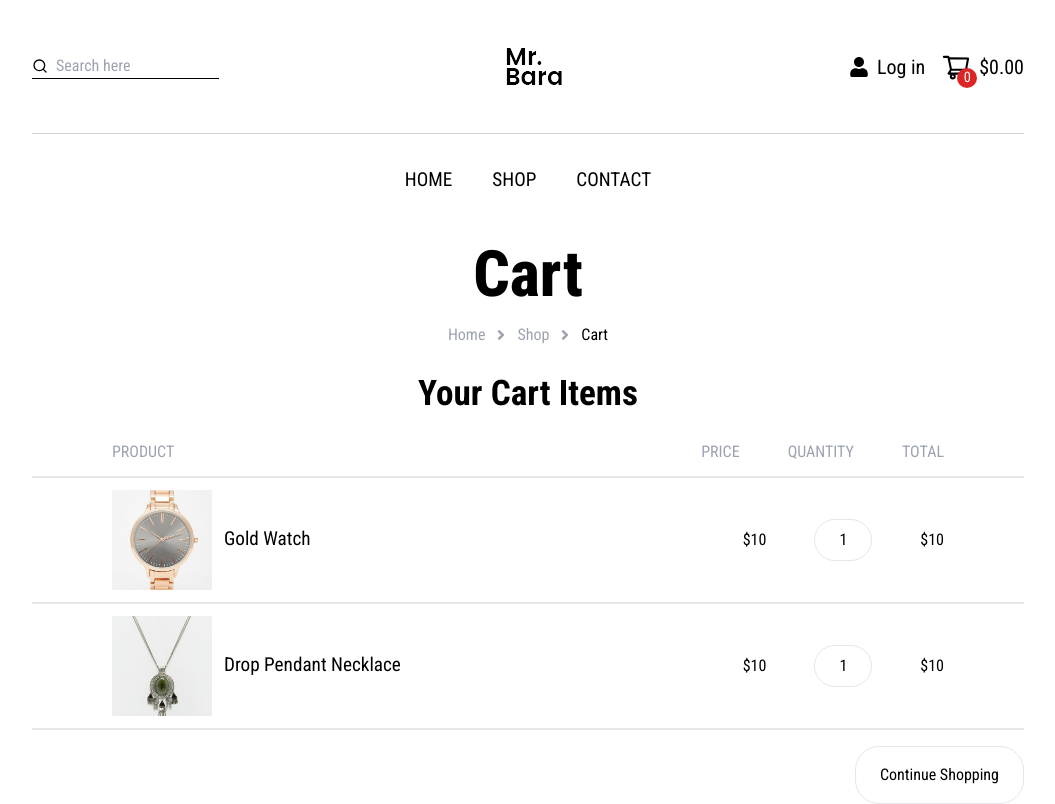
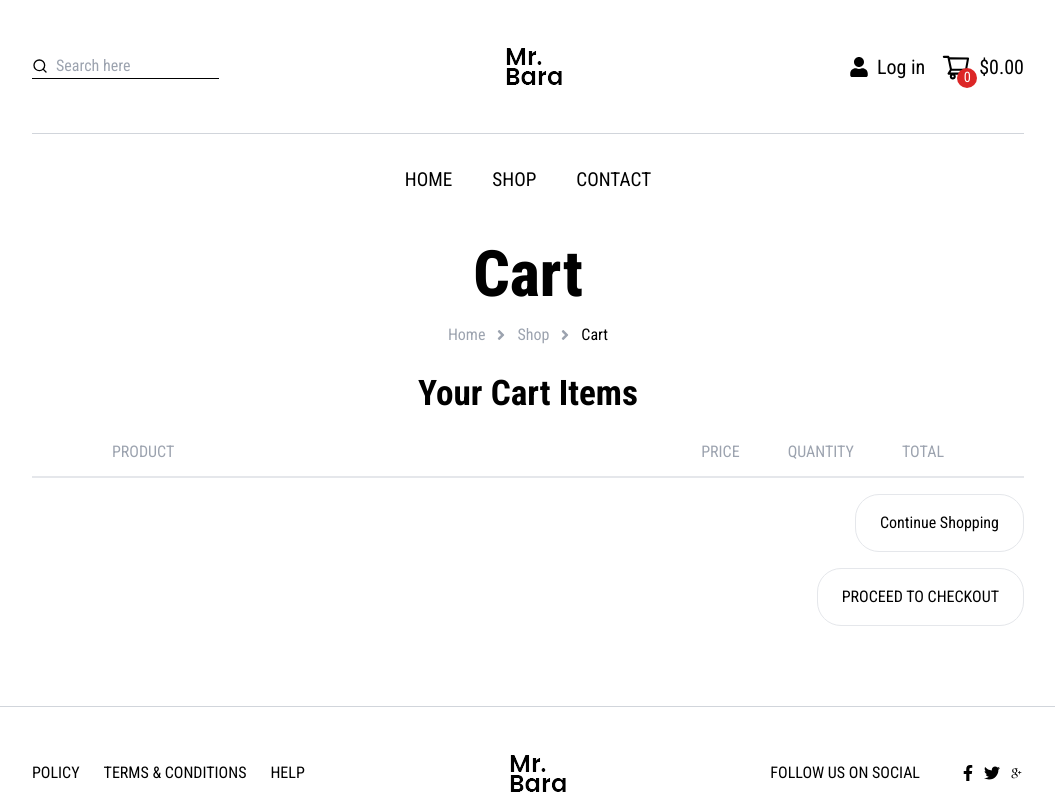
Before and after one commit to ojogoddy/EcommerceInt, a React (Vite) app: page /cart in a window 1280 px wide. Shown: the top 804 px of the page, without its empty margins (112-1167 px from the left). Built offline with nearby package versions, Linux system fonts and the light colour scheme.

Commit message:
done with the add to cart funtionality

```diff
--- a/src/Global/ReduxState.tsx
+++ b/src/Global/ReduxState.tsx
@@ -12,7 +12,7 @@ export interface cartData {
 id:number,
 name : string,
 image: string,
-price : string
+price : number
 cartQuantity: number;
 }
 
--- a/src/component/pages/Cart.tsx
+++ b/src/component/pages/Cart.tsx
@@ -1,29 +1,12 @@
 import {Link} from "react-router-dom"
 import { FaAngleRight } from "react-icons/fa";
-import a from "../../assets/a.jpeg"
-import b from "../../assets/b.jpeg"
+import { useAppSelector } from "../../Global/Store";
 
 const Cart = () => {
 
-  const cartList:any = [
-    {
-      id: 1,
-      product: a,
-      name: "Gold Watch",
-      price: "$10",
-      quantity: "1",
-      total: "$10",
-    },
-    {
-      id: 2,
-      product: b,
-      name: "Drop Pendant Necklace",
-      price: "$10",
-      quantity: "1",
-      total: "$10",
-    },
-  ]
 
+
+  const readCart = useAppSelector((state) => state.cart)
 
   return (
     <div className="px-[9rem] sm:px-[3rem] ">
@@ -61,19 +44,19 @@ const Cart = () => {
         </div>
       </div>
       <div className="">
-        {cartList?.map((prop:any)=>(
+        {readCart?.map((prop)=>(
           <div className="" key={prop.id}>
 <div className="flex items-center sm:items-start justify-between px-[5rem]  border-b-2 py-3 sm:px-0">
         <div className=" text-[1.2rem] sm:text-[1rem] flex items-center sm:flex-col gap-x-3 sm:items-start">
           <div className=" w-[100px] h-[100px]">
-            <img src={prop.product} alt="" />
+            <img src={prop.image} alt="" />
           </div>
           {prop.name}
         </div>
         <div className="flex items-center gap-x-12 sm:gap-x-2">
           <div className="">{prop.price}</div>
-          <div className="border-[1px] rounded-3xl px-6 py-2 ">{prop.quantity}</div>
-          <div className="">{prop.total}</div>
+          <div className="border-[1px] rounded-3xl px-6 py-2 ">{prop.cartQuantity}</div>
+          <div className="">${prop.price * prop.cartQuantity} </div>
         </div>
       </div>
           </div>
--- a/src/component/pages/DetailPage/DetailPage.tsx
+++ b/src/component/pages/DetailPage/DetailPage.tsx
@@ -1,10 +1,11 @@
 import { NavLink, useParams } from "react-router-dom";
 import { alls } from "../../../data";
-// import { UseAppDispatch } from "../../../Global/Store";
+import { addToCart } from "../../../Global/ReduxState";
+import { UseAppDispatch } from "../../../Global/Store";
 // import { addToCart } from "../../../Global/ReduxState";
 const DetailPage = () => {
 
-  // const dispatch = UseAppDispatch();
+  const dispatch = UseAppDispatch();
   const { id } = useParams();
   const itemId = id?parseInt(id, 10): NaN; // Convert id to integer
 
@@ -64,7 +65,8 @@ const DetailPage = () => {
           <div className="w-[90%]   flex flex-col  justify-center detailFunction mt-[50px]">
             <NavLink to="/cart">
               <button   onClick={() => {
-                // dispatch(addToCart(selectedObject));
+                dispatch(addToCart(selectedObject));
+                console.log("this is selectedObject" ,selectedObject)
               }} className="w-[150px] h-[45px] bg-[#4DC4CC] text-white rounded-[8px] font-bold ">
                 Add to Cart
               </button>
--- a/src/data.tsx
+++ b/src/data.tsx
@@ -18,97 +18,113 @@ export const alls = [
         id: 1,
         name: 'Classic Rose Brown Leather',
         image: a,
-        price: "$16.49"
+        price: 16.49,
+        cartQuantity : 0
     },
     {
         id: 2,
         name: 'Drop Pendant Necklace',
         image: b,
-        price: "$26.49"
+        price: 26.49,
+        cartQuantity : 0
     },
     {
         id: 3,
         name: 'Gold Bracelets',
         image: c,
-        price: "$36.49"
+        price: 36.49,
+        cartQuantity : 0
     },
     {
         id: 4,
         name: 'Gold Minimal Watch',
         image: d,
-        price: "$46.49"
+        price: 46.49,
+        cartQuantity : 0
     },
     {
         id: 5,
         name: 'Men Black Classic',
         image: e,
-        price: "$56.49"
+        price: 56.49,
+        cartQuantity : 0
     },
     {
         id: 6,
         name: 'Nail Silver Pendant',
         image: f,
-        price: "$66.49"
+        price: 66.49,
+        cartQuantity : 0
     },
     {
         id: 7,
         name: 'Nail Tubula Choker',
         image: g,
-        price: "$76.49"
+        price: 76.49,
+        cartQuantity : 0
     },
     {
         id: 8,
         name: 'Pilgrim Double Disc',
         image: h,
-        price: "$86.49"
+        price: 86.49,
+        cartQuantity : 0
     },
     {
         id: 9,
         name: 'Queen Silver Ring',
         image: i,
-        price: "$96.49"
+        price: 96.49,
+        cartQuantity : 0
     },
     {
         id: 10,
         name: 'Rings With Ruby Gem',
         image: j,
-        price: "$11.49"
+        price: 11.49,
+        cartQuantity : 0
     },
     {
         id: 11,
         name: 'Rose Black Gold',
         image: k,
-        price: "$12.49"
+        price: 12.49,
+        cartQuantity : 0
     },
     {
         id: 12,
         name: 'Shape Gold Earring',
         image: l,
-        price: "$13.49"
+        price: 13.49,
+        cartQuantity : 0
     },
     {
         id: 13,
         name: 'Simple gold Necklace',
         image: m,
-        price: "$14.49"
+        price: 14.49,
+        cartQuantity : 0
     },
     {
         id: 14,
         name: 'Classic Rose Brown Leather',
         image: a,
-        price: "$16.49"
+        price: 16.49,
+        cartQuantity : 0
     },
     {
         id: 15,
         name: 'Drop Pendant Necklace',
         image: b,
-        price: "$16.49"
+        price: 16.49,
+        cartQuantity : 0
     },
     {
         id: 16,
         name: 'Gold Bracelets',
         image: c,
-        price: "$17.49"
+        price: 17.49,
+        cartQuantity : 0
     },
 
   ]
@@ -119,49 +135,57 @@ export const men =[
             id: 11,
             name: 'Classic Rose Brown Leather',
             image: a,
-            price: "$16.49"
+            price: "$16.49",
+            cartQuantity : 0
         },
         {
             id: 12,
             name: 'Drop Pendant Necklace',
             image: b,
-            price: "$26.49"
+            price: "$26.49",
+            cartQuantity : 0
         },
         {
             id: 13,
             name: 'Gold Bracelets',
             image: c,
-            price: "$36.49"
+            price: "$36.49",
+            cartQuantity : 0
         },
         {
             id: 14,
             name: 'Gold Minimal Watch',
             image: d,
-            price: "$46.49"
+            price: "$46.49",
+            cartQuantity : 0
         },
         {
             id: 15,
             name: 'Men Black Classic',
             image: e,
-            price: "$56.49"
+            price: "$56.49",
+            cartQuantity : 0
         },
         {
             id: 16,
             name: 'Nail Silver Pendant',
             image: f,
-            price: "$66.49"
+            price: "$66.49",
+            cartQuantity : 0
         },
         {
             id: 17,
             name: 'Nail Tubula Choker',
             image: g,
-            price: "$76.49"
+            price: "$76.49",
+            cartQuantity : 0
         },
         {
             id: 18,
             name: 'Pilgrim Double Disc',
             image: h,
-            price: "$86.49"
+            price: "$86.49",
+            cartQuantity : 0
         },
 
 ]
```
